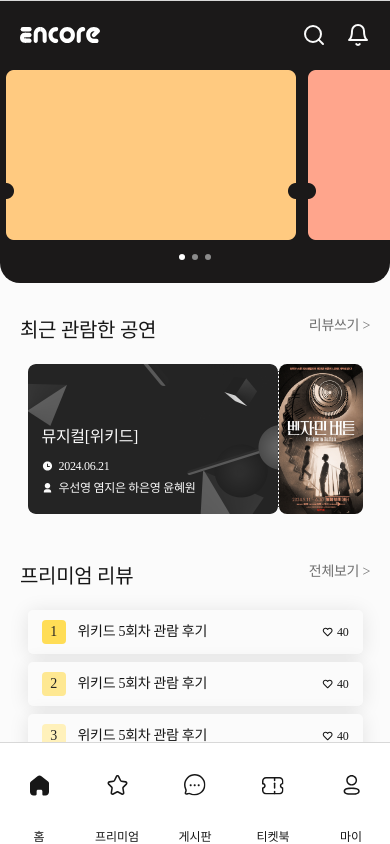
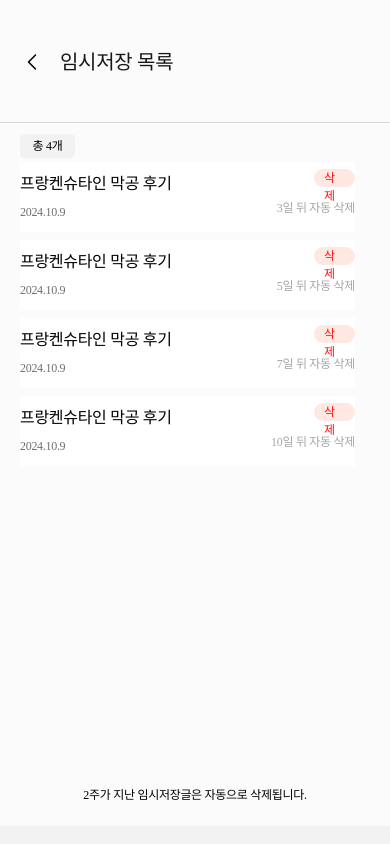
Before and after one commit to TEAM-Encore/FRONTEND, a React Native app: screen /SavePage in a window 390 px wide. Built offline with nearby package versions, Linux system fonts and the light colour scheme.

Commit message:
임시 저장 목록 페이지 구현

```diff
--- a/App.tsx
+++ b/App.tsx
@@ -10,6 +10,7 @@ import {createStackNavigator} from '@react-navigation/stack';
 import Tabs from './src/components/navigation/Tabs';
 import WritePage from './src/pages/write/WritePage';
 import PostPage from './src/pages/dashboard/post/PostPage';
+import SavePage from './src/pages/write/save/SavePage';
 
 // 글 작성 페이지 내 뒤로가기 버튼
 function CustomBackButton({navigation}) {
@@ -73,6 +74,19 @@ export default function App(): JSX.Element {
             component={PostPage}
             options={{headerShown: false}}
           />
+          <Stack.Screen
+            name="SavePage"
+            component={SavePage}
+            options={({navigation}) => ({
+              headerStyle: {
+                height: 123,
+                backgroundColor: '#FBFBFB',
+              },
+              title: '임시저장 목록',
+              headerTitleStyle: {...AppStyles.title},
+              headerLeft: () => <CustomBackButton navigation={navigation} />,
+            })}
+          />
         </Stack.Navigator>
       </NavigationContainer>
     </SafeAreaProvider>
--- /dev/null
+++ b/AppStyles.tsx
@@ -0,0 +1,34 @@
+import {StyleSheet} from 'react-native';
+
+const AppStyles = StyleSheet.create({
+  back_button: {
+    flexDirection: 'row',
+    alignItems: 'center',
+    paddingLeft: 20,
+  },
+  title: {
+    color: '#171717',
+    fontFamily: 'Pretendard-Bold',
+    fontSize: 20,
+    lineHeight: 28,
+    letterSpacing: -0.3,
+  },
+  register_button: {
+    flexDirection: 'row',
+    alignItems: 'center',
+    paddingRight: 20,
+  },
+  register_container: {
+    width: 48,
+    height: 28,
+    backgroundColor: '#F2F2F2',
+    borderRadius: 4,
+    justifyContent: 'center',
+    alignItems: 'center',
+  },
+  register_text: {
+    color: '#8B8B8B',
+  },
+});
+
+export default AppStyles;
--- /dev/null
+++ b/src/pages/write/save/SavePage.tsx
@@ -0,0 +1,124 @@
+import React, {useState} from 'react';
+import {
+  SafeAreaView,
+  ScrollView,
+  View,
+  Text,
+  TouchableOpacity,
+} from 'react-native';
+import SaveStyles from './SaveStyles';
+import AlertModal from '@/components/alertModal/AlertModal';
+
+const items = [
+  {
+    id: 1,
+    title: '프랑켄슈타인 막공 후기',
+    date: '2024.10.9',
+    expireDate: 3,
+  },
+  {
+    id: 2,
+    title: '프랑켄슈타인 막공 후기',
+    date: '2024.10.9',
+    expireDate: 5,
+  },
+  {
+    id: 3,
+    title: '프랑켄슈타인 막공 후기',
+    date: '2024.10.9',
+    expireDate: 7,
+  },
+  {
+    id: 4,
+    title: '프랑켄슈타인 막공 후기',
+    date: '2024.10.9',
+    expireDate: 10,
+  },
+];
+
+const SavePage: React.FC = () => {
+  //   const [count, setCount] = useState('4');
+  //   const [title, setTitle] = useState('프랑켄슈타인 막공 후기');
+  //   const [date, setDate] = useState('2024.10.9');
+  //   const [expireDate, setExpireDate] = useState('3');
+
+  const [modalVisible, setModalVisible] = useState(false);
+
+  const [selectedTitle, setSelectedTitle] = useState('');
+  const [selectedSubTitle, setSelectedSubtitle] = useState('');
+  const [topButton, setTopButton] = useState('');
+  const [bottomButton, setBottomButton] = useState('');
+
+  const openModal = (
+    title: string,
+    subTitle: string,
+    topButton: string,
+    bottomButton: string,
+  ) => {
+    setModalVisible(true);
+    setSelectedTitle('임시저장된 글을 삭제할까요?');
+    setSelectedSubtitle(`삭제된 글은 복구할 수 없습니다`);
+    setTopButton('삭제하기');
+    setBottomButton('취소하기');
+  };
+
+  return (
+    <>
+      <SafeAreaView style={SaveStyles.container}>
+        <ScrollView>
+          <View style={{flex: 1}}>
+            <View style={SaveStyles.count_container}>
+              <Text style={SaveStyles.count_text}>총 {items.length}개</Text>
+            </View>
+
+            {items.map(item => (
+              <View key={item.id} style={SaveStyles.list_container}>
+                <View style={SaveStyles.list}>
+                  <View style={SaveStyles.sub_container}>
+                    <Text style={SaveStyles.list_title}>{item.title}</Text>
+                    <TouchableOpacity
+                      onPress={() =>
+                        openModal(
+                          selectedTitle,
+                          selectedSubTitle,
+                          topButton,
+                          bottomButton,
+                        )
+                      }>
+                      <View>
+                        <Text style={SaveStyles.delete}>삭제</Text>
+                      </View>
+                    </TouchableOpacity>
+                  </View>
+                  <View style={SaveStyles.sub_container}>
+                    <Text style={SaveStyles.list_date}>{item.date}</Text>
+                    <Text style={SaveStyles.list_expire_date}>
+                      {item.expireDate}일 뒤 자동 삭제
+                    </Text>
+                  </View>
+                </View>
+                <View style={SaveStyles.line} />
+              </View>
+            ))}
+          </View>
+        </ScrollView>
+      </SafeAreaView>
+
+      <Text style={SaveStyles.notice}>
+        2주가 지난 임시저장글은 자동으로 삭제됩니다.
+      </Text>
+
+      {/* 모달 컴포넌트 */}
+      <AlertModal
+        modalVisible={modalVisible}
+        setModalVisible={setModalVisible}
+        title={selectedTitle}
+        subTitle={selectedSubTitle}
+        topButton={topButton}
+        bottomButton={bottomButton}
+      />
+    </>
+  );
+};
+
+export default SavePage;
--- /dev/null
+++ b/src/pages/write/save/SaveStyles.tsx
@@ -0,0 +1,77 @@
+import {StyleSheet} from 'react-native';
+import Colors from '@/assets/colors/Colors';
+import {typography} from '../../../styles/typography';
+
+const {caption, subhead03} = typography;
+
+const SaveStyles = StyleSheet.create({
+  container: {
+    flex: 1,
+    backgroundColor: Colors.gray_01,
+  },
+  count_container: {
+    width: 55,
+    height: 24,
+    backgroundColor: Colors.gray_03,
+    justifyContent: 'center',
+    alignItems: 'center',
+    borderRadius: 4.27,
+    marginLeft: 20,
+    marginTop: 11,
+  },
+  count_text: {
+    ...caption,
+  },
+  list_container: {
+    width: 335,
+    height: 78,
+    justifyContent: 'center',
+    alignItems: 'center',
+    marginHorizontal: 20,
+  },
+  sub_container: {
+    flexDirection: 'row',
+    alignItems: 'center',
+    justifyContent: 'space-between',
+  },
+  list: {
+    width: 335,
+    height: 70,
+    backgroundColor: Colors.white,
+  },
+  list_title: {
+    ...subhead03,
+    paddingTop: 11,
+  },
+  list_date: {
+    ...caption,
+    color: Colors.gray_08,
+    paddingTop: 8,
+  },
+  list_expire_date: {
+    ...caption,
+    color: Colors.gray_06,
+  },
+  delete: {
+    width: 41,
+    height: 18,
+    borderRadius: 35,
+    backgroundColor: '#FFE8E2',
+    color: '#FF0E0E',
+    ...caption,
+    paddingHorizontal: 10,
+  },
+  line: {
+    height: 1,
+    backgroundColor: Colors.wireframe_200,
+    width: 335,
+  },
+  notice: {
+    ...caption,
+    color: Colors.wireframe_400,
+    bottom: 40,
+    alignSelf: 'center',
+  },
+});
+
+export default SaveStyles;
```
